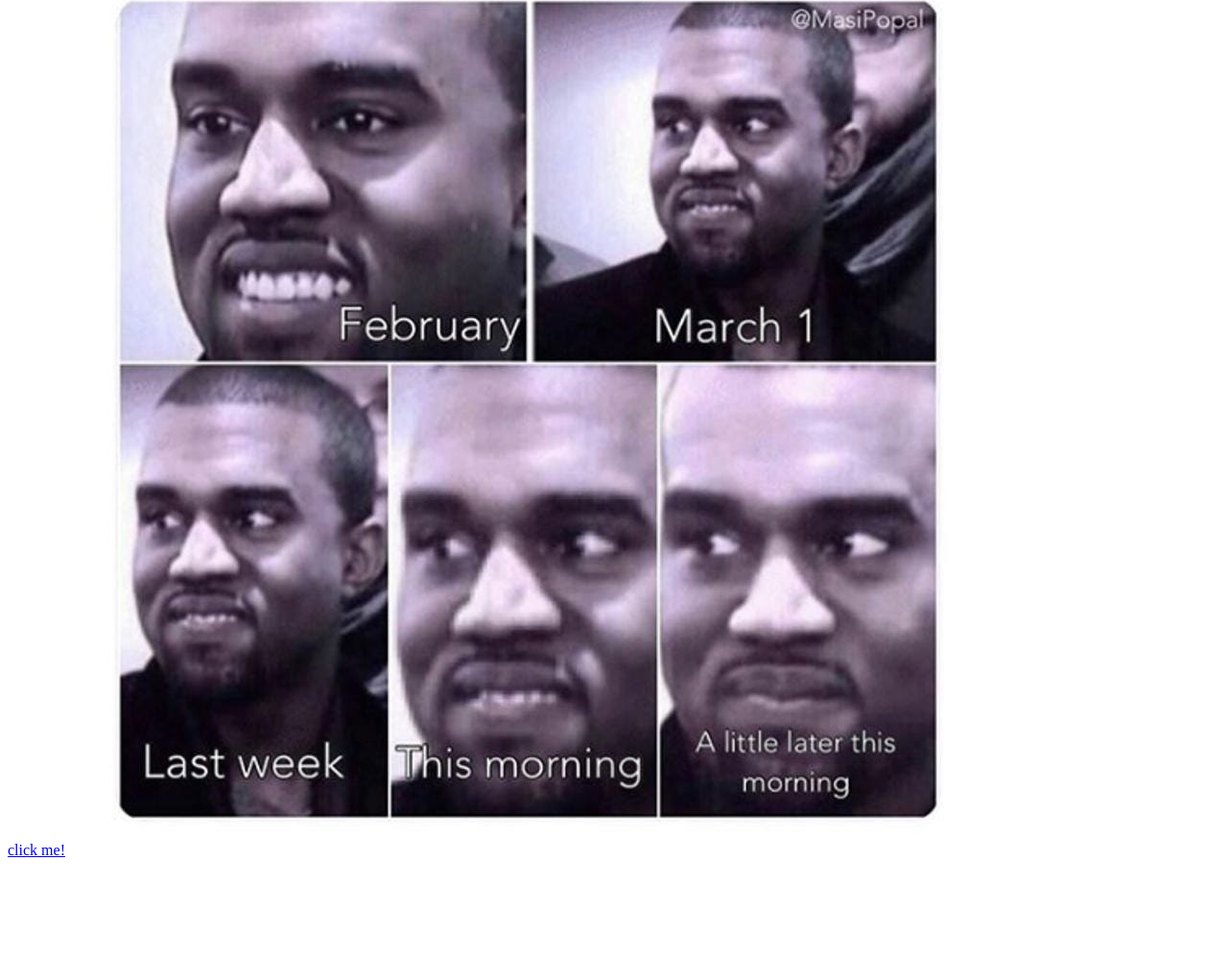
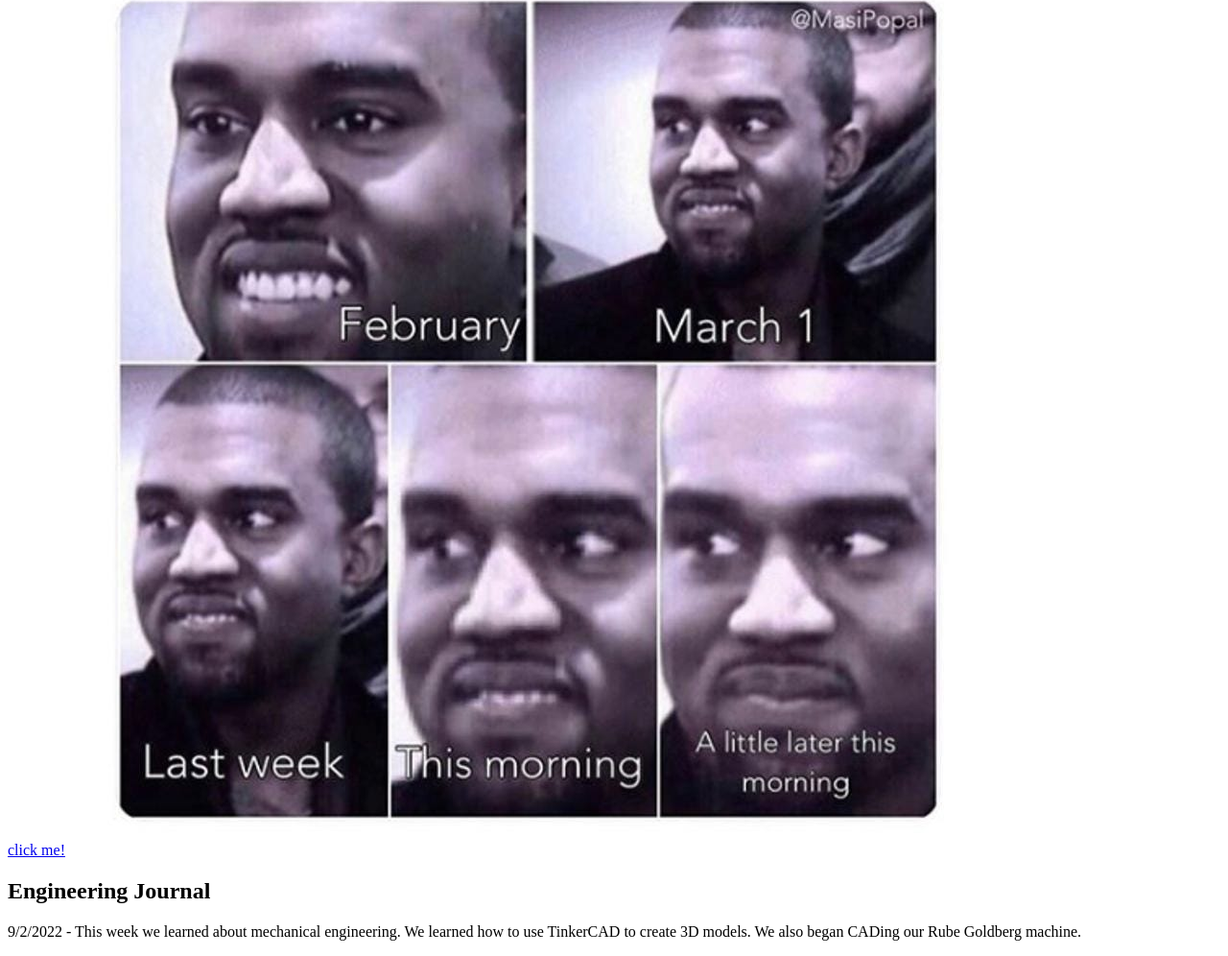
Before and after one commit to joshjisukkim/Engineering, a plain HTML site: page index.html in a window 1280 px wide. Shown: the part 345-1341 px from the top of the page at 96% size. Before the commit the page ends 1248 px from the top, so only its background shows below. Drawn offline with Linux system fonts and the light colour scheme.

Commit message:
1st journal entry

```diff
--- a/index.html
+++ b/index.html
@@ -9,4 +9,7 @@
     <p>this is a paragraph</p>
     <a href="google.com">click me!</a>
     <img src="meme.jpg">
+
+    <h2>Engineering Journal</h2>
+    <p>9/2/2022 - This week we learned about mechanical engineering. We learned how to use TinkerCAD to create 3D models. We also began CADing our Rube Goldberg machine.</P>
 </html>
```
